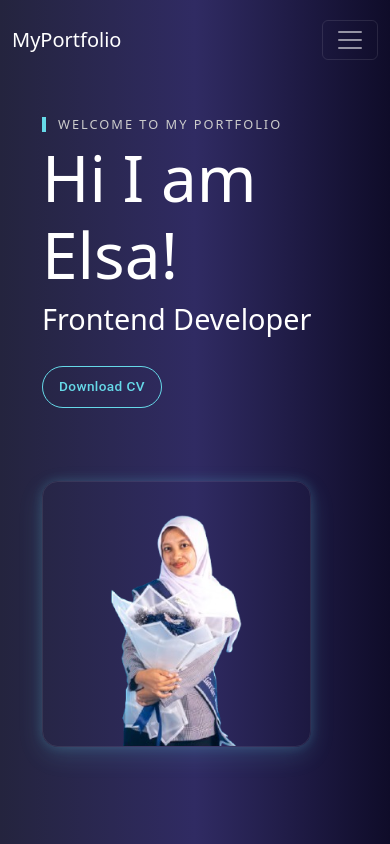
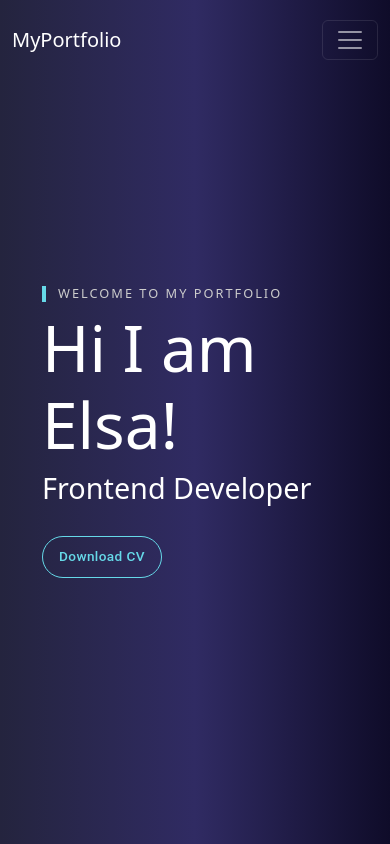
Before and after one commit to elsasalsa/portfolio, a React (Vite) app: page / in a window 390 px wide. Shown: the top 844 px of the page. Built offline with nearby package versions, Linux system fonts and the light colour scheme.

Commit message:
Adjust the home layout for mobile

```diff
--- a/src/Home.jsx
+++ b/src/Home.jsx
@@ -2,6 +2,7 @@ import React, { useEffect, useState } from 'react';
 import { Container, Nav, Navbar } from 'react-bootstrap';
 import { useNavigate } from 'react-router-dom';
 import { Link } from 'react-scroll';
+import Box from '@mui/material/Box';
 import Button from '@mui/material/Button';
 import About from './About';
 import Project from './Project';
@@ -98,9 +99,12 @@ function Home() {
             </a>
           </div>
 
-          <div className="hero-image">
+          <Box
+            className="hero-image"
+            sx={{ display: { xs: 'none', md: 'block' } }}
+          >
             <img src="/img/el.png" alt="Elsa" />
-          </div>
+          </Box>
         </div>
 
       </div>
```
